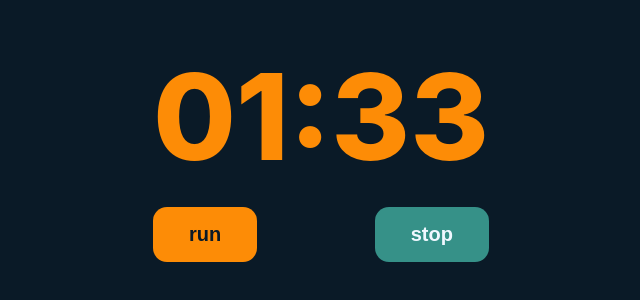
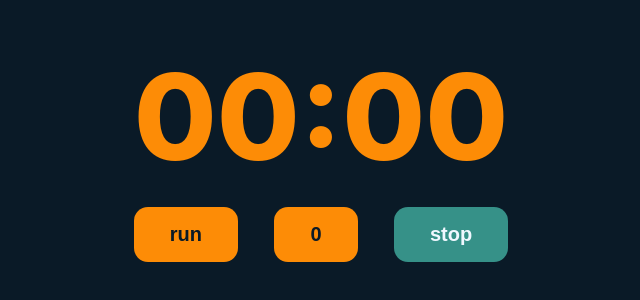
Before and after one commit to dsdyaz/pomodoro-timer, a React (Vite) app: page / in a window 1280 px wide. Shown: the part 256-556 px from the top of the page, without its empty margins (319-959 px from the left). Built offline with nearby package versions, Linux system fonts and the light colour scheme.

Commit message:
work in progress

```diff
--- a/src/components/timer/timer.jsx
+++ b/src/components/timer/timer.jsx
@@ -1,23 +1,40 @@
-import React from "react"
+import React, { useState, useEffect } from "react"
 import propTypes from "prop-types"
 import "./timer.css"
+import { format } from "fecha"
 
 export default function Timer(props) {
   const { time, isGreen } = props
 
   Timer.propTypes = {
-    time: propTypes.string.isRequired,
+    time: propTypes.number,
 
     isGreen: propTypes.bool,
   }
 
   Timer.defaultProps = {
+    time: 0,
     isGreen: false,
   }
   const classes = isGreen ? "timer timer-green" : "timer"
+
+  const [timer, setTimer] = useState(time)
+  console.log(time)
+  const decreaseTimer = () => {
+    setTimer(timer - 1000)
+  }
+
+  useEffect(() => {
+    if (timer <= 0) {
+      return undefined
+    }
+    const countdown = setInterval(decreaseTimer, 1000)
+    return () => clearInterval(countdown)
+  }, [decreaseTimer, timer])
+
   return (
     <div className={classes}>
-      <span>{time}</span>
+      <span>{format(timer, "mm:ss")}</span>
     </div>
   )
 }
--- a/src/containers/timer-handler/timer-handler.jsx
+++ b/src/containers/timer-handler/timer-handler.jsx
@@ -15,38 +15,37 @@ export default function TimerHandler() {
   const timerId = useSelector(SelectTimerId)
   const remainingTime = useSelector(SelectRemainingTime)
   let interval
-  const [time, setTime] = useState(100000)
 
   if (remainingTime > 0 && remainingTime <= 1000) {
     dispatch({ type: "timer/stop" })
     dispatch({ type: "timer/recordTime", payload: 0 })
     dispatch({ type: "timer/toggleRest" })
   }
-
-  const decreaseTimer = () => {
-    setTime(time - 1000)
-  }
-
+  const [time, setTime] = useState(0)
   useEffect(() => {
-    if (time <= 0) {
-      return
+    if (isRunning) {
+      setTime(6000)
+    } else {
+      setTime(0)
     }
-    const countdown = setInterval(decreaseTimer, 1000)
-    // eslint-disable-next-line consistent-return
-    return () => clearInterval(countdown)
-  }, [decreaseTimer, time])
+    console.log(time)
+  }, [isRunning])
 
   const runButtonFunc = isRunning
     ? () => {
         console.log("its already going")
       }
-    : () => dispatch({ type: "timer/start" })
+    : () => {
+        dispatch({ type: "timer/start" })
+        setTime(6000)
+      }
 
   return (
     <div className="timer-block">
-      <Timer time={format(time, "mm:ss")} />
+      <Timer time={time} />
       <div className="timer-block__buttons">
         <Button text="run" onClickFunc={() => runButtonFunc()} />
+        <Button text={`${time}`} />
         <Button
           text="stop"
           secondary
```
